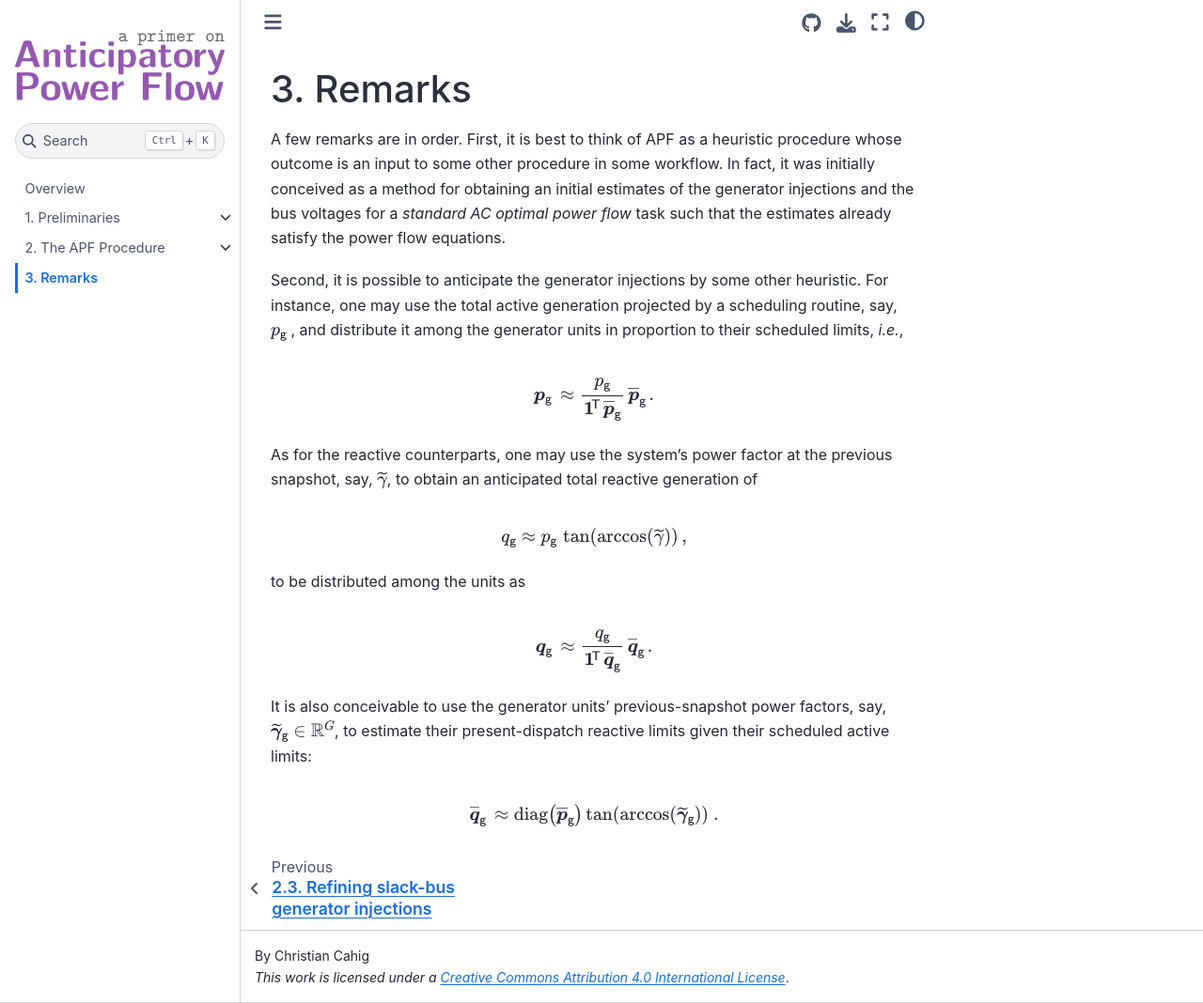
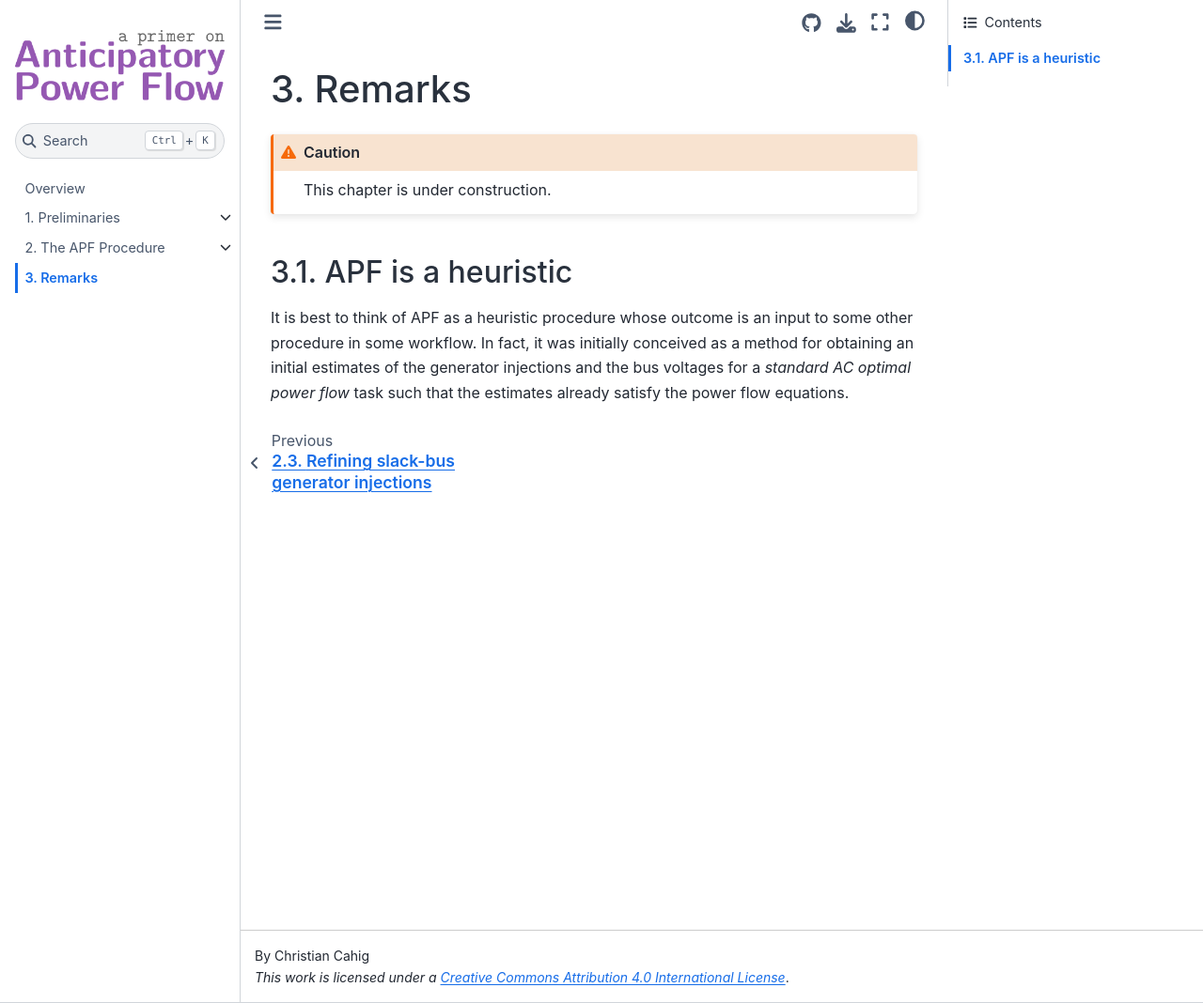
Before and after one commit to christian-cahig/apf-primer, a Jupyter Book: the page built from remarks/main.md, in a window 1280 px wide and 1068 px high. Shown: the whole window at 94% size. Built offline with Jupyter Book 1.0.4 settings and Sphinx 7.4.7 and the Sphinx Book theme 1.1.4, drawn with Linux system fonts in a browser that asks for light colours.

Commit message:
Update chapter "Remarks"

````diff
--- a/remarks/main.md
+++ b/remarks/main.md
@@ -1,61 +1,12 @@
 (rem:main)=
 # Remarks
 
-A few remarks are in order.
-First, it is best to think of APF as a heuristic procedure whose outcome is an input to some other procedure in some workflow.
+```{caution}
+This chapter is under construction.
+```
+
+## APF is a heuristic
+
+It is best to think of APF as a heuristic procedure whose outcome is an input to some other procedure in some workflow.
 In fact, it was initially conceived as a method for obtaining an initial estimates of the generator injections and the bus voltages
 for a *standard AC optimal power flow* task such that the estimates already satisfy the power flow equations.
-
-Second, it is possible to anticipate the generator injections by some other heuristic.
-For instance, one may use the total active generation projected by a scheduling routine,
-say, $p_{ \mathsf{g} }$ , and distribute it among the generator units in proportion to their scheduled limits,
-*i.e.*,
-
-$$
-\boldsymbol{p}_{ \mathsf{g} }
-\, \approx
-\frac{ p_{ \mathsf{g} } }{
-    \boldsymbol{1}^{ \! \mathsf{T} } \, \overline{ \boldsymbol{p} }_{ \mathsf{g} }
-}
-\thinspace
-\overline{\boldsymbol{p}}_{ \mathsf{g} }
-\, .
-$$
-
-As for the reactive counterparts, one may use the system's power factor at the previous snapshot,
-say, $\widetilde{ \gamma }$,
-to obtain an anticipated total reactive generation of
-
-$$
-q_{ \mathsf{g} }
-\approx
-p_{ \mathsf{g} } \, \tan \! \left( \operatorname{arccos}  \! \left( \widetilde{ \gamma } \right) \right)
-\, ,
-$$
-
-to be distributed among the units as
-
-$$
-\boldsymbol{q}_{ \mathsf{g} }
-\, \approx
-\frac{ q_{ \mathsf{g} } }{
-    \boldsymbol{1}^{ \! \mathsf{T} } \, \overline{ \boldsymbol{q} }_{ \mathsf{g} }
-}
-\thinspace
-\overline{\boldsymbol{q}}_{ \mathsf{g} }
-\, .
-$$
-
-It is also conceivable to use the generator units' previous-snapshot power factors,
-say, $\widetilde{ \boldsymbol{\gamma} }_{ \mathsf{g} } \in \mathbb{R}^{ G }$,
-to estimate their present-dispatch reactive limits given their scheduled active limits:
-
-$$
-\overline{ \boldsymbol{q} }_{ \mathsf{g} }
-\, \approx
-\operatorname{diag} \! \left( \overline{ \boldsymbol{p} }_{ \mathsf{g} } \right)
-\tan \! \left( \operatorname{arccos}  \! \left(
-    \widetilde{ \boldsymbol{\gamma} }_{ \mathsf{g} }
-\right) \right)
-\, .
-$$
````
